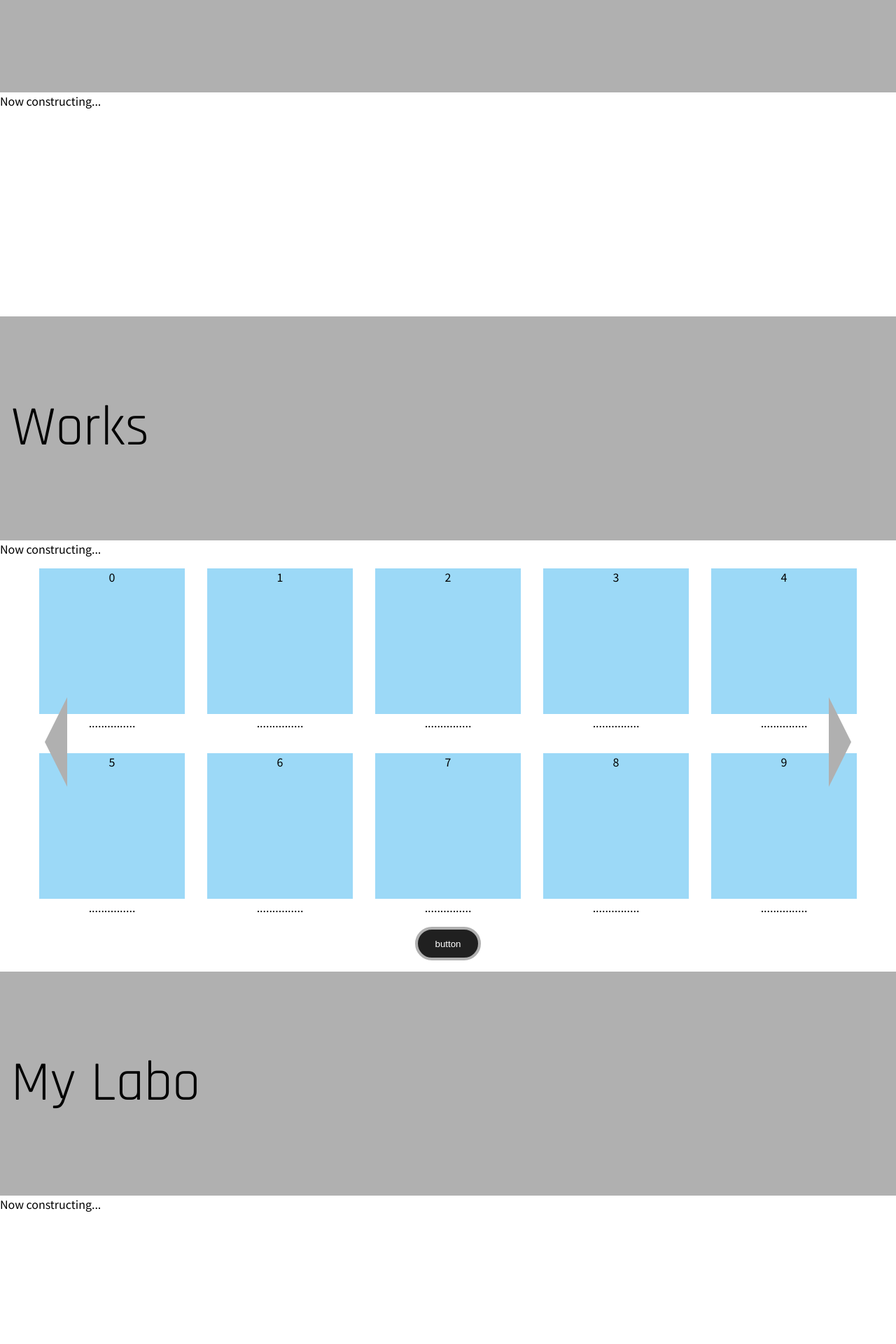
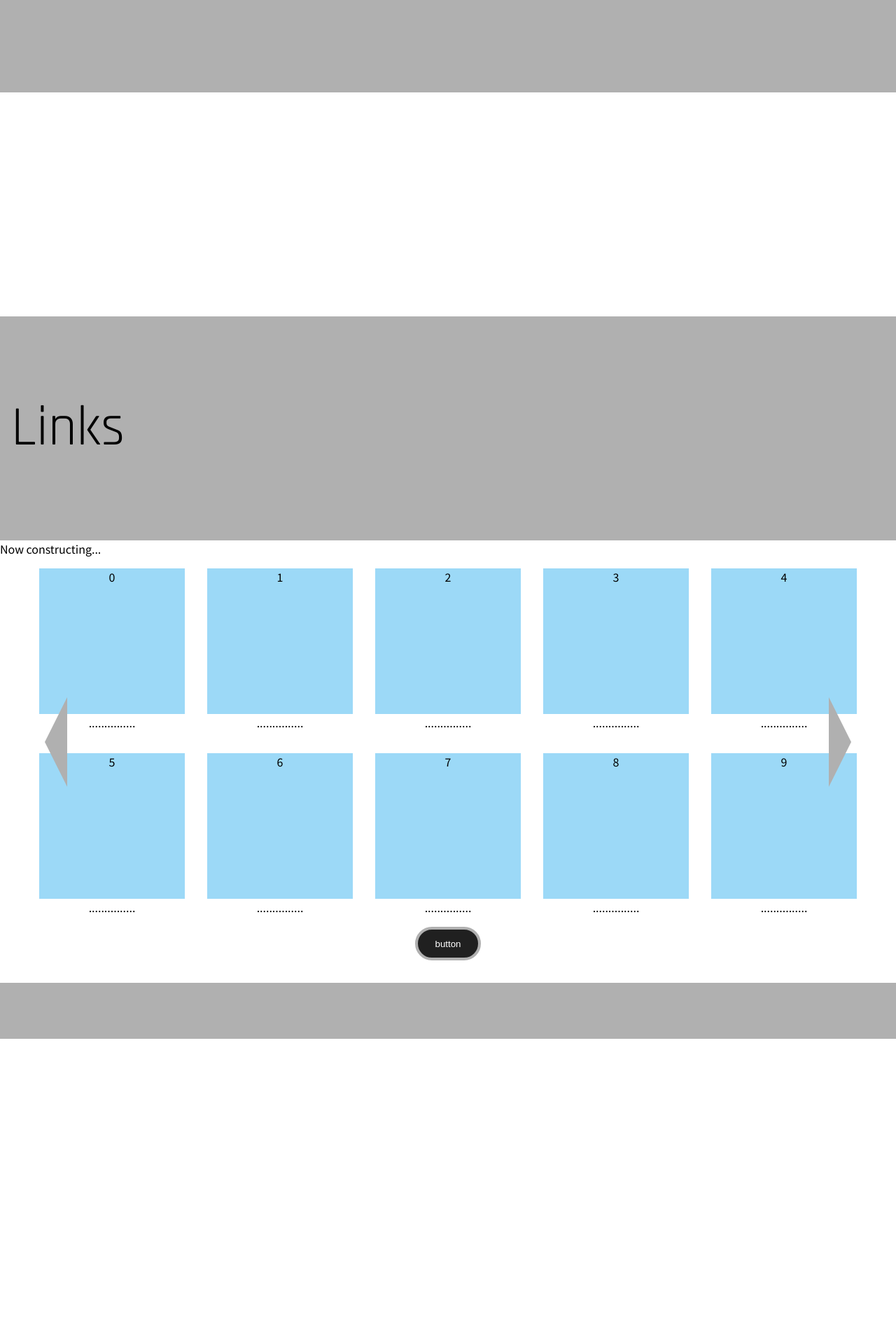
Before and after one commit to phinesze/phinesze-home, a React app: page / in a window 1280 px wide. Shown: the part 700-2620 px from the top of the page at 70% size. After the commit the page ends 2184 px from the top, so only its background shows below. Built offline with nearby package versions, Linux system fonts and the light colour scheme.

Commit message:
json, txtを読み込むよう変更

```diff
--- a/package.json
+++ b/package.json
@@ -12,8 +12,10 @@
   "author": "Phinesze",
   "license": "ISC",
   "dependencies": {
+    "@types/node": "^12.0.4",
     "@types/react": "^16.8.7",
     "@types/react-dom": "^16.8.2",
+    "raw-loader": "^2.0.0",
     "react": "^16.6.0",
     "react-cli": "^0.3.1",
     "react-css-modules": "^4.7.9",
--- a/src/App.tsx
+++ b/src/App.tsx
@@ -6,9 +6,12 @@ import SectionArea from "./components/SectionArea/index";
 import MainButton from "./components/common/MainButton/index";
 import SquareView from "./components/common/SquareView/index";
 
+const aboutMe  = require("raw-loader!./data/aboutMe.txt");
+const data = require("./data/data.json");
+
 export default class App extends React.Component<{}, {}> {
 
-    timeInterval: number | null = null;
+    aboutMe: string = aboutMe.default;
 
     constructor(props: any) {
         super(props);
@@ -16,22 +19,7 @@ export default class App extends React.Component<{}, {}> {
 
     render() {
 
-        let svItems = [
-            {id: "0", img: "0"},
-            {id: "1", img: "1"},
-            {id: "2", img: "2"},
-            {id: "3", img: "3"},
-            {id: "4", img: "4"},
-            {id: "5", img: "5"},
-            {id: "6", img: "6"},
-            {id: "7", img: "7"},
-            {id: "8", img: "8"},
-            {id: "9", img: "9"},
-            {id: "10", img: "10"},
-            {id: "11", img: "11"},
-            {id: "12", img: "12"},
-            {id: "13", img: "13"}
-        ];
+        let works = data.works;
 
         return <div className={style.react_top}>
 
@@ -42,20 +30,17 @@ export default class App extends React.Component<{}, {}> {
                 </section>
 
                 <SectionArea title={"About Me."} sectionHeadClass={"cls"}>
-                    Now constructing...
+                    {this.aboutMe}
                 </SectionArea>
 
-                <SectionArea title={"Works"} sectionHeadClass={"cls"}>
+                <SectionArea title={"Links"} sectionHeadClass={"cls"}>
 
                     Now constructing...
-                    <SquareView items={svItems}/>
+                    <SquareView items={works}/>
                     <MainButton type="button" text="button" onClick={() => {
                     }}/>
                 </SectionArea>
 
-                <SectionArea title={"My Labo"} sectionHeadClass={"cls"}>
-                    Now constructing...
-                </SectionArea>
             </div>
             <Footer/>
 
--- /dev/null
+++ b/src/data/data.json
@@ -0,0 +1,21 @@
+{
+  "works": [
+    {"id": "0", "img": "0"},
+    {"id": "1", "img": "1"},
+    {"id": "2", "img": "2"},
+    {"id": "3", "img": "3"},
+    {"id": "4", "img": "4"},
+    {"id": "5", "img": "5"},
+    {"id": "6", "img": "6"},
+    {"id": "7", "img": "7"},
+    {"id": "8", "img": "8"},
+    {"id": "9", "img": "9"},
+    {"id": "10", "img": "10"},
+    {"id": "11", "img": "11"},
+    {"id": "12", "img": "12"},
+    {"id": "13", "img": "13"}
+  ],
+  "links": [
+
+  ]
+}
```
Also changed, not shown: src/data/aboutMe.txt (added), 1 other file (tests, documents, lock files or other folders).
